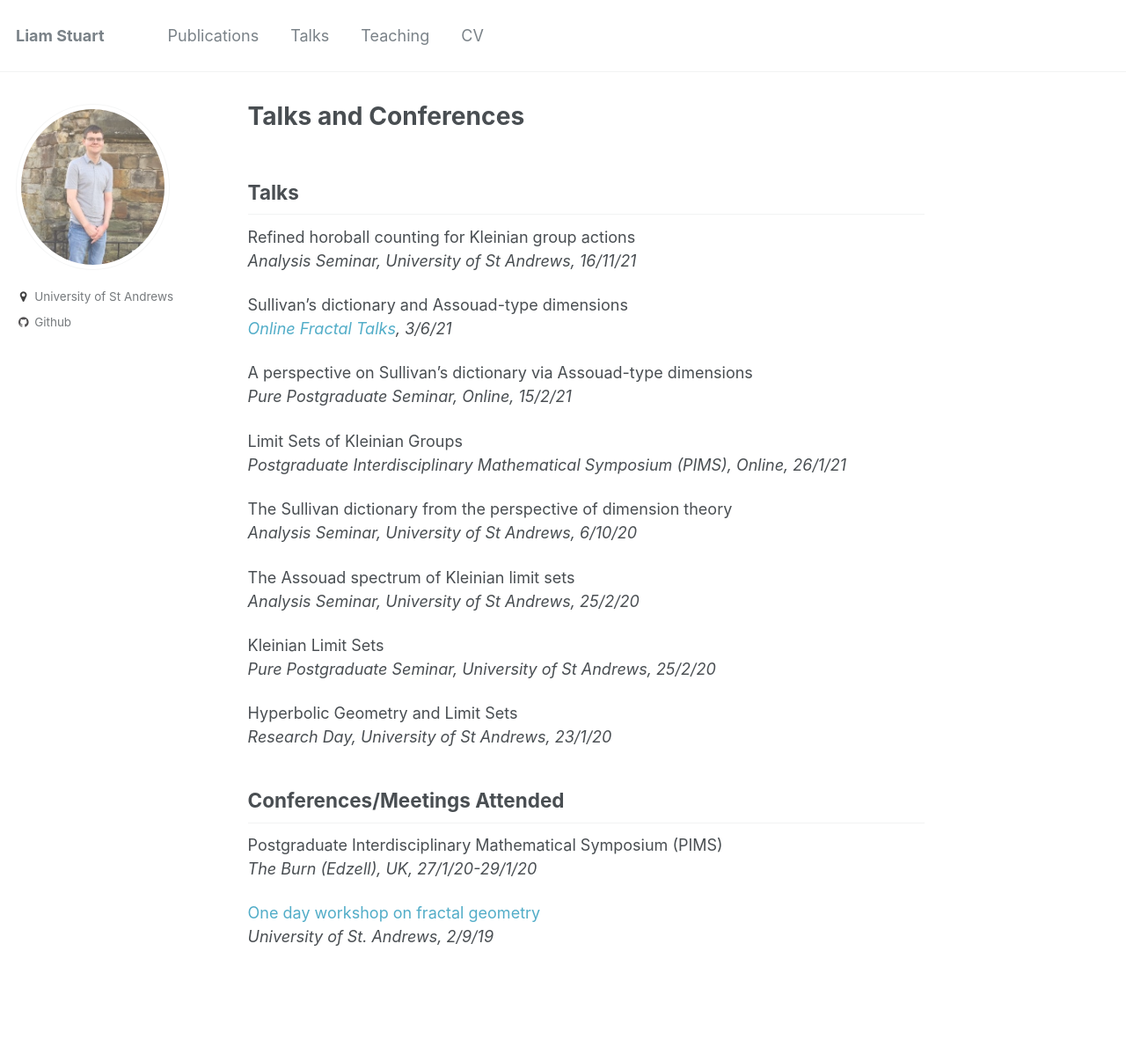
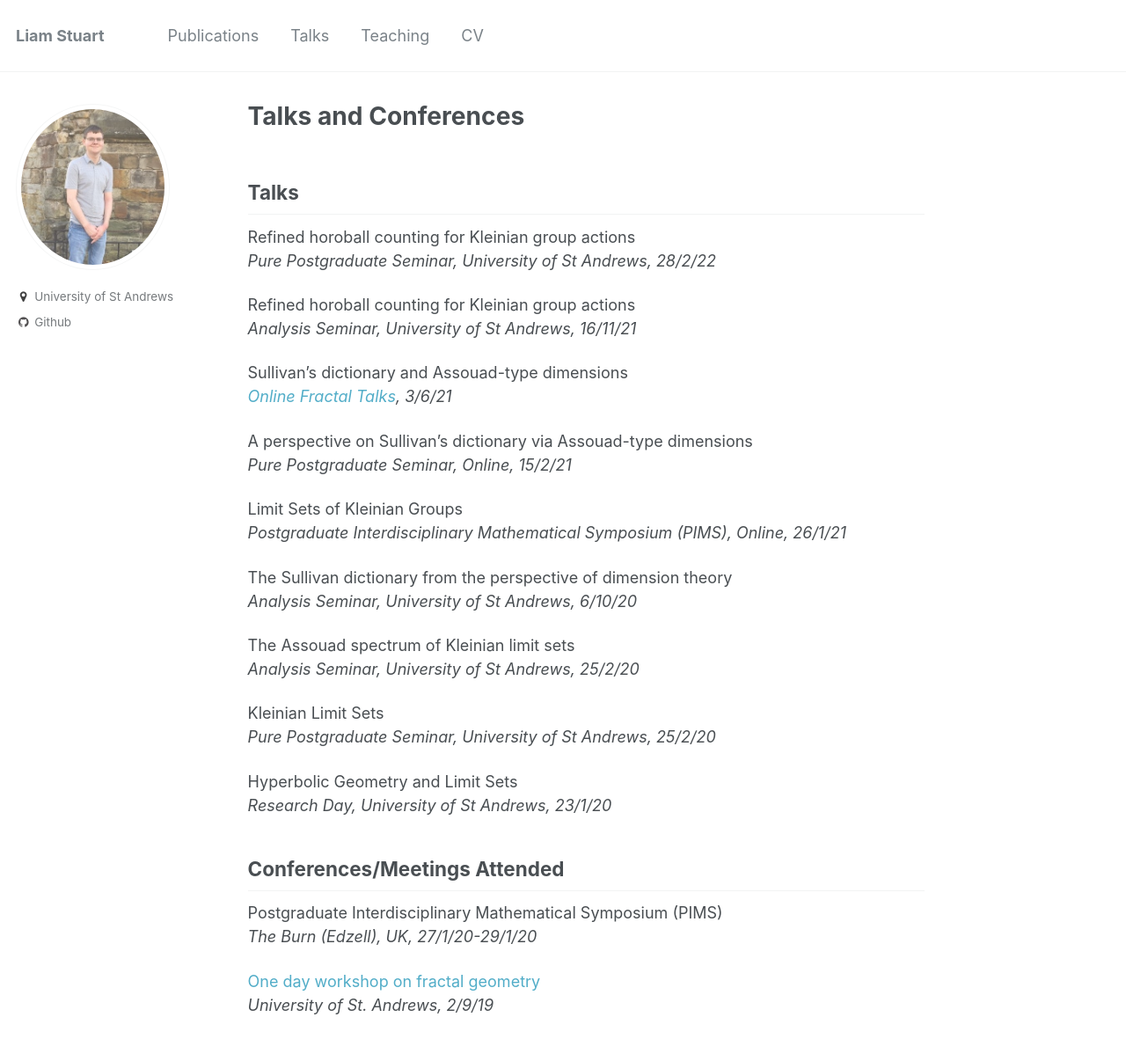
Before and after one commit to liam-stuart/liam-stuart.github.io, a Jekyll site: the page built from _pages/talks.md, in a window 1280 px wide. Shown: the whole page at 88% size. Built offline with Jekyll 4.4.1, drawn with Linux system fonts in a browser that asks for light colours; before the commit the page ends 1129 px from its top, so only the background shows below that.

Commit message:
Update talks.md

```diff
--- a/_pages/talks.md
+++ b/_pages/talks.md
@@ -5,6 +5,9 @@ author_profile: true
 ---
 
 ## Talks
+Refined horoball counting for Kleinian group actions
+*Pure Postgraduate Seminar, University of St Andrews, 28/2/22*
+
 Refined horoball counting for Kleinian group actions
 *Analysis Seminar, University of St Andrews, 16/11/21*
 
```
